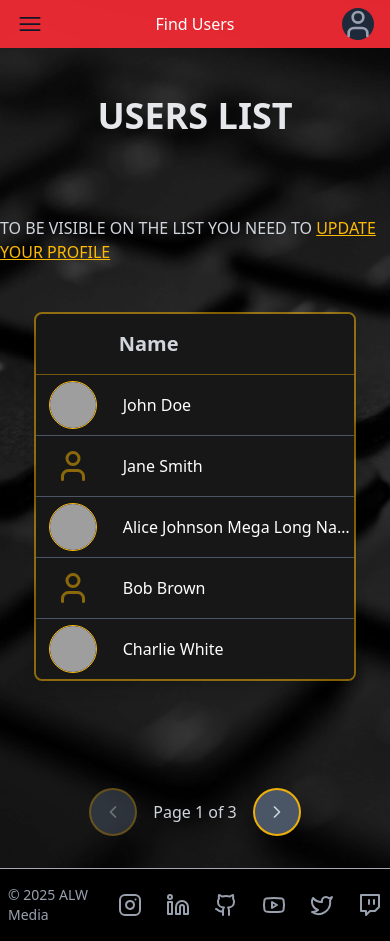
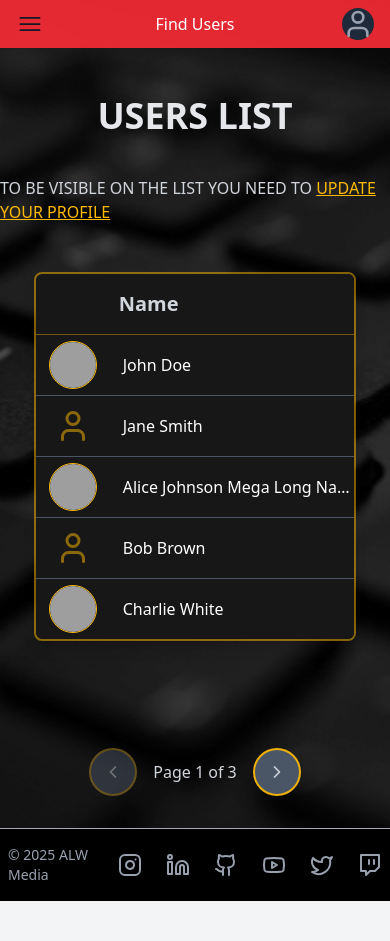
Before and after one commit to ale1a1/Find-Users-Nuxt, a Nuxt app: page /users-list in a window 390 px wide. After the commit the page ends 901 px from the top, so only its background shows below. Built offline with nearby package versions, Linux system fonts and the light colour scheme; no server answers; the database is empty; sample sign-in values are in the browser's storage; grey boxes are pictures that could not be loaded.

Commit message:
sort user list responsiveness

```diff
--- a/pages/users-list.vue
+++ b/pages/users-list.vue
@@ -107,7 +107,7 @@ onMounted(async () => {
 </script>
 
 <template>
-  <div v-if="showContent" class="flex flex-col w-full gap-16">
+  <div v-if="showContent" class="flex flex-col w-full gap-6 lg:gap-16">
     <div class="flex justify-center mt-12">
       <h1 class="text-gray-200 text-4xl font-bold">USERS LIST</h1>
     </div>
```
